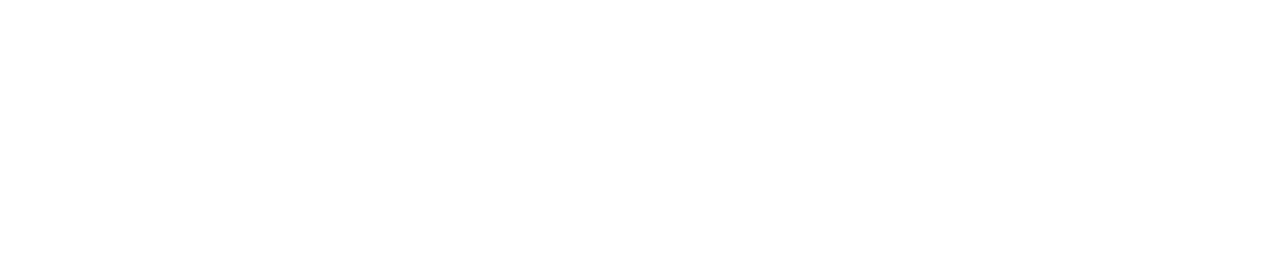
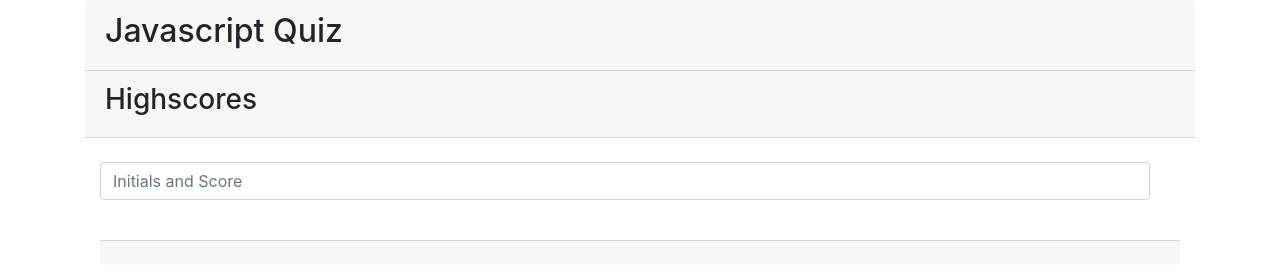
Before and after one commit to gilorcilla/code-quiz, a plain HTML site: page highscores.html in a window 1280 px wide. Drawn offline with nearby package versions, Linux system fonts and the light colour scheme.

Commit message:
add contents to the file

```diff
--- a/highscores.html
+++ b/highscores.html
@@ -4,10 +4,52 @@
 <head>
     <meta charset="UTF-8">
     <meta name="viewport" content="width=device-width, initial-scale=1.0">
-    <title>Document</title>
+    <title>highscores</title>
+    <link rel="stylesheet" href="https://stackpath.bootstrapcdn.com/bootstrap/4.3.1/css/bootstrap.min.css"
+        integrity="sha384-ggOyR0iXCbMQv3Xipma34MD+dH/1fQ784/j6cY/iJTQUOhcWr7x9JvoRxT2MZw1T" crossorigin="anonymous">
+    <script src="https://cdnjs.cloudflare.com/ajax/libs/popper.js/1.14.7/umd/popper.min.js"
+        integrity="sha384-UO2eT0CpHqdSJQ6hJty5KVphtPhzWj9WO1clHTMGa3JDZwrnQq4sF86dIHNDz0W1"
+        crossorigin="anonymous"></script>
+    <script> src = "highscores.js"</script>
 </head>
+<!-- body -->
 
 <body>
+    <div class="container">
+        <div class="card-header">
+            <h2>Javascript Quiz</h2>
+        </div>
+        <!-- Highscores -->
+        <div class="card-header" id="high-scores">
+            <h3>Highscores</h3>
+        </div>
+        <!-- User Input form -->
+        <div class="container">
+            <div id="container-scores" class="hide">
+                <br>
+                <form id="initials-form">
+                    <div class="row form">
+                        <div class="col">
+                            <input type="text" class="form-control" placeholder="Initials and Score" name="initials"
+                                id="initials-text">
+                        </div>
+                        <div class="col-auto">
+                        </div>
+                    </div>
+                </form>
+                <!-- User Data stored and entered -->
+                <p class="card-text"><span id="user-initials"></span></p>
+                <ul id="initials-list"></ul>
+            </div>
+            <br>
+            <!-- Footer -->
+            <div class="card-footer text-muted"></div>
+        </div>
+    </div>
+    <br>
+    <br>
+    </div>
+
 
 </body>
 
```
